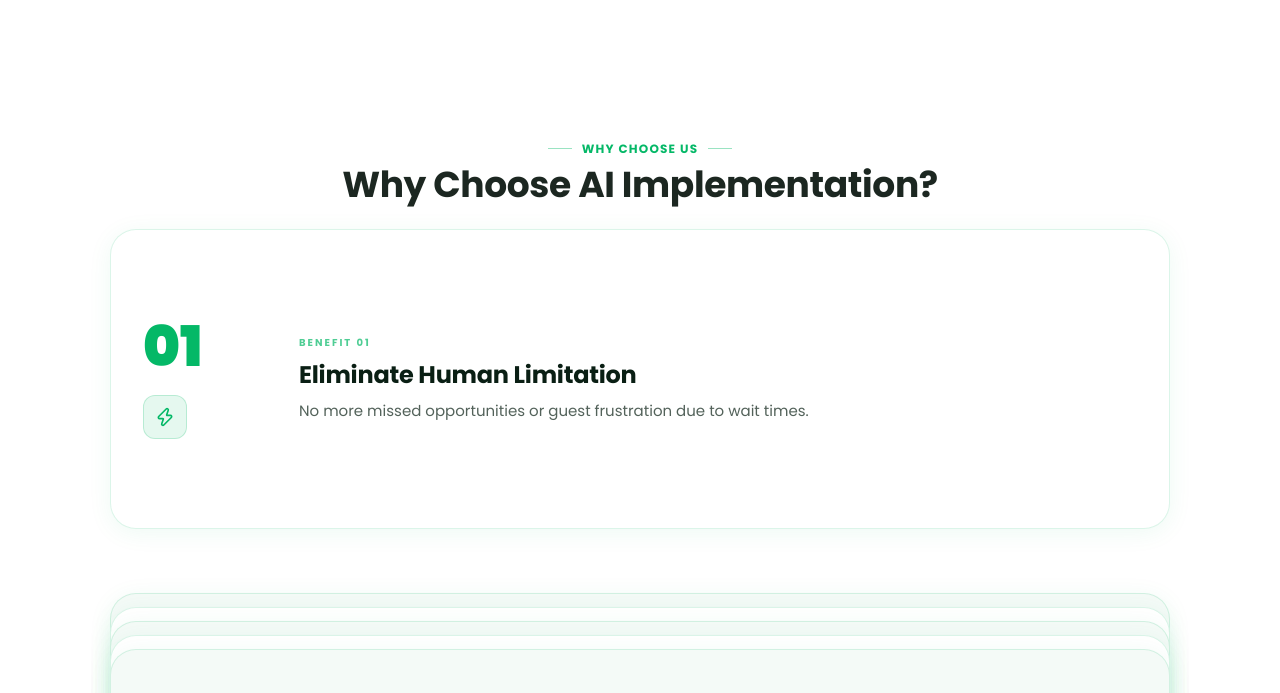
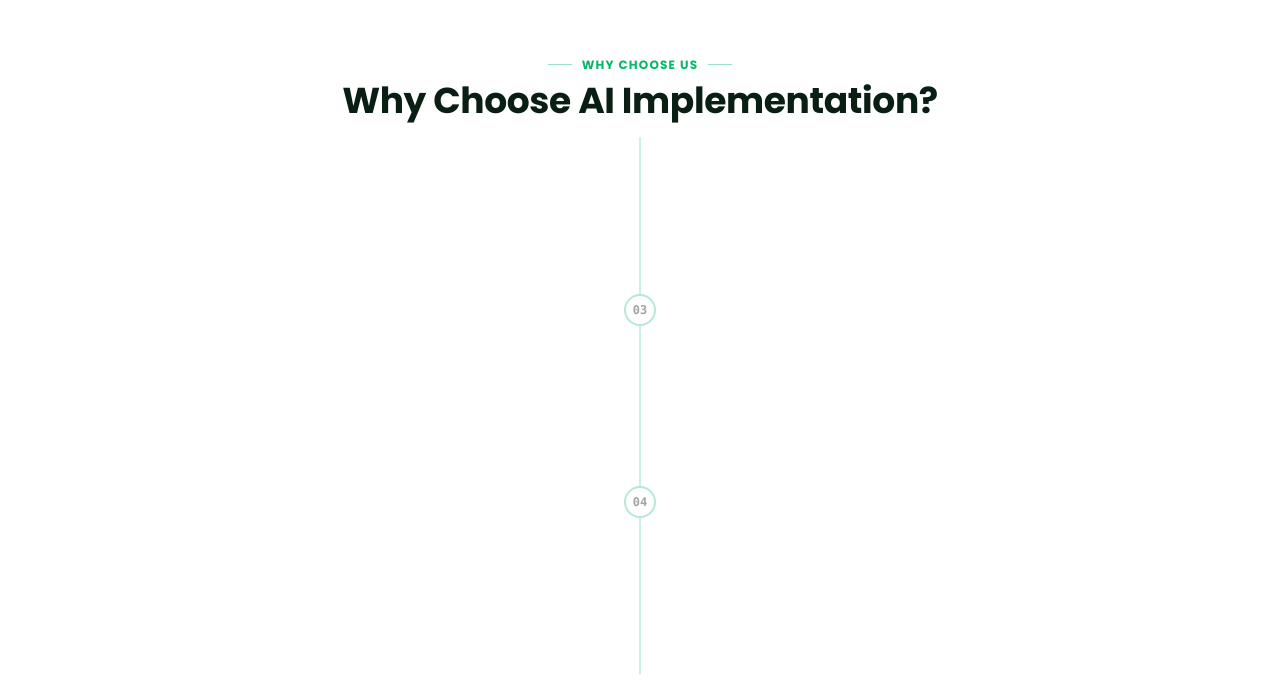
Before and after one commit to exile-automate/exile-automate-website, a Next.js app: page / in a window 1280 px wide. Shown: the part 2807-3500 px from the top of the page. Built offline with nearby package versions, Linux system fonts and the light colour scheme.

Commit message:
Redesign Why Choose Us section as vertical scroll-driven timeline

```diff
--- a/src/components/WhyChooseStack.tsx
+++ b/src/components/WhyChooseStack.tsx
@@ -2,87 +2,55 @@
 
 import { useRef, useState, useEffect } from "react";
 import Link from "next/link";
-import {
-  ArrowRight,
-  Zap,
-  TrendingUp,
-  Users,
-  CheckCircle2,
-  Clock,
-  Sparkles,
-  type LucideIcon,
-} from "lucide-react";
+import { ArrowRight, Check } from "lucide-react";
 
-/* ------------------------------------------------------------------ */
-/*  Data                                                               */
-/* ------------------------------------------------------------------ */
-
-interface BenefitCard {
+interface Benefit {
   number: string;
   title: string;
   description: string;
-  Icon: LucideIcon;
 }
 
-const BENEFITS: BenefitCard[] = [
+const BENEFITS: Benefit[] = [
   {
     number: "01",
     title: "Eliminate Human Limitation",
     description:
       "No more missed opportunities or guest frustration due to wait times.",
-    Icon: Zap,
   },
   {
     number: "02",
     title: "Radical Cost Efficiency",
     description:
       "Significantly save on labor costs while increasing output.",
-    Icon: TrendingUp,
   },
   {
     number: "03",
     title: "Infinite Scalability",
     description:
       "Scale your operations to peak hours and beyond without hiring more staff.",
-    Icon: Users,
   },
   {
     number: "04",
     title: "Consistent Excellence",
     description:
       "Deliver a high-quality, standardized experience to every client, every time.",
-    Icon: CheckCircle2,
   },
   {
     number: "05",
     title: "24/7/365 Connectivity",
     description:
       'Your business stays "awake" and responsive even when your team is off-duty.',
-    Icon: Clock,
   },
   {
     number: "06",
     title: "Purpose Over Product",
     description:
-      "This isn\u2019t just business for us. It\u2019s about restoring time, peace, and possibility.",
-    Icon: Sparkles,
+      "This isn’t just business for us. It’s about restoring time, peace, and possibility.",
   },
 ];
 
-/* ------------------------------------------------------------------ */
-/*  Scroll constants — single source of truth                          */
-/* ------------------------------------------------------------------ */
-
-const CARD_COUNT = BENEFITS.length; // 6
-const STEP_VH = 28; // vh of scroll per card transition
-const PIN_VH = (CARD_COUNT - 1) * STEP_VH; // 140vh pin distance
-const SECTION_VH = PIN_VH + 100; // 240vh total section height
-const PEEK_PX = 14; // px of previous card exposed at top edge
-const TRAVEL_DISTANCE = 350; // px distance incoming card travels from below
-
-/* ------------------------------------------------------------------ */
-/*  Component                                                          */
-/* ------------------------------------------------------------------ */
+const BENEFIT_COUNT = BENEFITS.length; // 6
+const SECTION_VH = 280; // 280vh generous scroll distance for 6 nodes
 
 export default function WhyChooseStack() {
   const sectionRef = useRef<HTMLDivElement>(null);
@@ -90,12 +58,11 @@ export default function WhyChooseStack() {
   const [prefersReducedMotion, setPrefersReducedMotion] = useState(false);
   const [isMobile, setIsMobile] = useState(false);
 
-  /* Detect reduced motion & mobile once on mount */
+  /* Detect reduced motion & mobile */
   useEffect(() => {
     const mql = window.matchMedia("(prefers-reduced-motion: reduce)");
     setPrefersReducedMotion(mql.matches);
-    const handler = (e: MediaQueryListEvent) =>
-      setPrefersReducedMotion(e.matches);
+    const handler = (e: MediaQueryListEvent) => setPrefersReducedMotion(e.matches);
     mql.addEventListener("change", handler);
 
     const checkMobile = () => setIsMobile(window.innerWidth < 768);
@@ -108,9 +75,9 @@ export default function WhyChooseStack() {
     };
   }, []);
 
-  /* Scroll listener — continuous progress calculation */
+  /* Scroll progress listener */
   useEffect(() => {
-    if (prefersReducedMotion || isMobile) return;
+    if (prefersReducedMotion) return;
 
     let ticking = false;
 
@@ -120,11 +87,20 @@ export default function WhyChooseStack() {
           const section = sectionRef.current;
           if (section) {
             const rect = section.getBoundingClientRect();
+            if (isMobile) {
+              // Mobile scroll progress relative to viewport center
+              const totalH = rect.height;
+              const scrolled = window.innerHeight * 0.65 - rect.top;
+              const p = Math.min(Math.max(scrolled / totalH, 0), 1);
+              setProgress(p);
+            } else {
+              // Desktop pinned sticky section progress
               const pinDistance = rect.height - window.innerHeight;
               if (pinDistance > 0) {
                 const scrolled = -rect.top;
                 const p = Math.min(Math.max(scrolled / pinDistance, 0), 1);
                 setProgress(p);
+              }
             }
           }
           ticking = false;
@@ -138,37 +114,109 @@ export default function WhyChooseStack() {
     return () => window.removeEventListener("scroll", handleScroll);
   }, [prefersReducedMotion, isMobile]);
 
-  /* ---- Mobile / reduced-motion: simple vertical list ---- */
+  /* ---- Mobile / Reduced Motion View (< 768px) ---- */
   if (isMobile || prefersReducedMotion) {
+    const mobileLineHeightPercent = Math.min(progress * 100, 100);
+
     return (
-      <section className="bg-transparent relative z-10 py-16 px-6 sm:px-8">
-        {/* Header */}
-        <div className="text-center max-w-3xl mx-auto mb-10 flex flex-col items-center gap-2">
+      <section
+        ref={sectionRef}
+        className="bg-transparent relative z-10 py-16 px-6 sm:px-8 overflow-x-hidden"
+      >
+        {/* Section Header */}
+        <div className="text-center max-w-3xl mx-auto mb-14 flex flex-col items-center gap-2">
           <span className="text-xs font-bold uppercase tracking-widest text-[#04B867] font-heading flex items-center gap-2.5">
             <span className="h-px w-6 bg-[#04B867]/40" />
             WHY CHOOSE US
             <span className="h-px w-6 bg-[#04B867]/40" />
           </span>
-          <h2 className="text-2xl sm:text-3xl lg:text-4xl font-extrabold tracking-tight font-heading text-foreground">
+          <h2 className="text-2xl sm:text-3xl font-extrabold tracking-tight font-heading text-[#0a1f14]">
             Why Choose AI Implementation?
           </h2>
         </div>
 
-        {/* Cards — simple stack */}
-        <div className="mx-auto max-w-[1060px] flex flex-col gap-5">
-          {BENEFITS.map((card) => (
-            <BenefitCardUI key={card.number} card={card} contentOpacity={1} />
-          ))}
+        {/* Mobile Vertical Timeline */}
+        <div className="relative max-w-lg mx-auto pl-10 pr-2">
+          {/* Base Inactive Vertical Line */}
+          <div className="absolute left-[19px] top-4 bottom-4 w-0.5 bg-[#04B867]/20 rounded-full" />
+
+          {/* Active Growing Green Line */}
+          <div
+            style={{ height: `${mobileLineHeightPercent}%` }}
+            className="absolute left-[19px] top-4 w-0.5 bg-[#04B867] shadow-[0_0_10px_rgba(4,184,103,0.5)] rounded-full transition-all duration-75 ease-out"
+          />
+
+          <div className="flex flex-col gap-12">
+            {BENEFITS.map((item, i) => {
+              const targetP = i / (BENEFIT_COUNT - 1);
+              const isPassed = progress >= targetP - 0.05;
+
+              let itemOpacity = 0;
+              let itemTranslateY = 16;
+              if (progress >= targetP - 0.1) {
+                const t = Math.min((progress - (targetP - 0.1)) / 0.1, 1);
+                itemOpacity = t;
+                itemTranslateY = (1 - t) * 16;
+              }
+
+              return (
+                <div key={item.number} className="relative flex flex-col gap-1.5">
+                  {/* Circular Node Marker */}
+                  <div
+                    className={`absolute -left-[31px] top-0.5 w-6 h-6 rounded-full border-2 flex items-center justify-center transition-all duration-300 z-10 ${
+                      isPassed
+                        ? "border-[#04B867] bg-[#04B867] text-white shadow-[0_0_12px_rgba(4,184,103,0.4)] scale-110"
+                        : "border-[#04B867]/30 bg-white text-[#0a1f14]/40"
+                    }`}
+                  >
+                    {isPassed ? (
+                      <Check className="w-3.5 h-3.5 stroke-[3]" />
+                    ) : (
+                      <span className="text-[9px] font-bold font-mono">
+                        {item.number}
+                      </span>
+                    )}
                   </div>
 
-        {/* CTA */}
+                  {/* Content */}
+                  <div
+                    style={{
+                      opacity: itemOpacity,
+                      transform: `translateY(${itemTranslateY}px)`,
+                      transition: "opacity 0.25s ease-out, transform 0.25s ease-out",
+                    }}
+                    className="flex flex-col gap-1 text-left"
+                  >
+                    <span className="text-[11px] font-bold uppercase tracking-widest text-[#04B867] font-mono">
+                      BENEFIT {item.number}
+                    </span>
+                    <h3 className="text-lg font-extrabold text-[#0a1f14] font-heading leading-snug">
+                      {item.title}
+                    </h3>
+                    <p className="text-sm text-[#0a1f14]/75 leading-relaxed font-sans">
+                      {item.description}
+                    </p>
+                  </div>
+                </div>
+              );
+            })}
+          </div>
+        </div>
+
+        {/* CTA Block */}
         <CTABlock />
       </section>
     );
   }
 
-  /* ---- Desktop: scroll-driven stacking cards ---- */
-  const cardProgress = progress * (CARD_COUNT - 1); // 0.0 to 5.0 continuous float
+  /* ---- Desktop Vertical Timeline View (≥ 768px) ---- */
+  const nodeGapPx = 180; // Vertical spacing between nodes
+  const totalTrackHeight = (BENEFIT_COUNT - 1) * nodeGapPx; // 900px total length
+  const activeLineHeightPx = progress * totalTrackHeight;
+
+  // Track vertical translation so current active node stays near screen center
+  const maxTrackTranslateY = totalTrackHeight - 260;
+  const trackTranslateY = progress * maxTrackTranslateY;
 
   return (
     <section
@@ -177,166 +225,143 @@ export default function WhyChooseStack() {
         position: "relative",
         height: `${SECTION_VH}vh`,
       }}
-      className="bg-transparent"
+      className="bg-transparent relative z-10"
     >
-      {/* Sticky viewport-locked container */}
+      {/* Sticky Viewport Container */}
       <div
         style={{
           position: "sticky",
           top: 0,
           height: "100vh",
         }}
-        className="flex flex-col items-center justify-center overflow-hidden px-5"
+        className="flex flex-col justify-between py-10 overflow-hidden"
       >
-        {/* Section header */}
-        <div className="text-center max-w-3xl mx-auto mb-6 flex flex-col items-center gap-2 shrink-0">
+        {/* Fixed Top Section Header */}
+        <div className="text-center max-w-3xl mx-auto px-6 flex flex-col items-center gap-2 shrink-0 z-20">
           <span className="text-xs font-bold uppercase tracking-widest text-[#04B867] font-heading flex items-center gap-2.5">
             <span className="h-px w-6 bg-[#04B867]/40" />
             WHY CHOOSE US
             <span className="h-px w-6 bg-[#04B867]/40" />
           </span>
-          <h2 className="text-2xl sm:text-3xl lg:text-4xl font-extrabold tracking-tight font-heading text-foreground">
+          <h2 className="text-3xl lg:text-4xl font-extrabold tracking-tight font-heading text-[#0a1f14]">
             Why Choose AI Implementation?
           </h2>
         </div>
 
-        {/* Card stack area */}
+        {/* Central Timeline Animation Stage */}
+        <div className="relative w-full flex-1 max-w-5xl mx-auto overflow-hidden my-4 flex items-center justify-center">
           <div
-          className="relative w-full"
             style={{
-            maxWidth: 1060,
-            height: 370,
+              transform: `translate3d(0, ${-trackTranslateY}px, 0)`,
+              willChange: "transform",
             }}
+            className="relative w-full transition-transform duration-75 ease-out flex flex-col items-center"
           >
-          {BENEFITS.map((card, i) => {
-            // 1. Calculate Y position
-            let y = 0;
-            if (cardProgress >= i) {
-              // Settled in stack
-              y = i * PEEK_PX;
-            } else if (cardProgress > i - 1) {
-              // Transitioning from below
-              const t = cardProgress - (i - 1); // 0 -> 1
-              y = (1 - t) * TRAVEL_DISTANCE + i * PEEK_PX;
+            {/* Central Base Line (Inactive) */}
+            <div
+              style={{ height: `${totalTrackHeight}px` }}
+              className="absolute left-1/2 -translate-x-1/2 top-4 w-0.5 bg-[#04B867]/20 rounded-full z-0"
+            />
+
+            {/* Central Active Green Progress Line */}
+            <div
+              style={{ height: `${activeLineHeightPx}px` }}
+              className="absolute left-1/2 -translate-x-1/2 top-4 w-0.5 bg-[#04B867] shadow-[0_0_14px_rgba(4,184,103,0.5)] rounded-full z-0 transition-all duration-75 ease-out"
+            />
+
+            {/* Nodes and Alternating Content Items */}
+            <div className="relative w-full flex flex-col items-center" style={{ gap: `${nodeGapPx - 32}px` }}>
+              {BENEFITS.map((item, i) => {
+                const targetP = i / (BENEFIT_COUNT - 1);
+                const isPassed = progress >= targetP - 0.03;
+                const isRightSide = i % 2 === 0; // 01 right, 02 left, 03 right, 04 left, 05 right, 06 left
+
+                let opacity = 0;
+                let translateY = 20;
+
+                const startReveal = Math.max(targetP - 0.12, 0);
+                const endReveal = targetP;
+
+                if (progress >= startReveal) {
+                  if (progress >= endReveal) {
+                    opacity = 1;
+                    translateY = 0;
                   } else {
-              // Below viewport / stack
-              y = TRAVEL_DISTANCE + i * PEEK_PX;
+                    const t = (progress - startReveal) / (endReveal - startReveal);
+                    opacity = t;
+                    translateY = (1 - t) * 20;
                   }
-
-            // 2. Calculate Content Opacity
-            // Active card (diff ~ 0) -> opacity 1
-            // Fades in when incoming (-1 < diff < 0), fades out when covered (0 < diff < 1)
-            const diff = cardProgress - i;
-            let contentOpacity = 0;
-            if (diff >= -1 && diff <= 1) {
-              contentOpacity = 1 - Math.abs(diff);
                 }
-            contentOpacity = Math.min(Math.max(contentOpacity, 0), 1);
 
                 return (
                   <div
-                key={card.number}
+                    key={item.number}
+                    className="relative w-full flex items-center justify-center min-h-[44px]"
+                  >
+                    {/* Central Node Circle */}
+                    <div
+                      className={`relative z-20 w-8 h-8 rounded-full border-2 flex items-center justify-center font-mono text-xs font-bold transition-all duration-300 ${
+                        isPassed
+                          ? "border-[#04B867] bg-[#04B867] text-white shadow-[0_0_16px_rgba(4,184,103,0.5)] scale-110"
+                          : "border-[#04B867]/30 bg-white text-[#0a1f14]/40"
+                      }`}
+                    >
+                      {isPassed ? (
+                        <Check className="w-4 h-4 stroke-[3]" />
+                      ) : (
+                        <span>{item.number}</span>
+                      )}
+                    </div>
+
+                    {/* Alternating Content Box */}
+                    <div
                       style={{
-                  position: "absolute",
-                  inset: 0,
-                  height: 300,
-                  zIndex: i + 1,
-                  transform: `translate3d(0, ${y}px, 0)`,
-                  willChange: "transform",
+                        opacity,
+                        transform: `translateY(${translateY}px)`,
+                        visibility: opacity > 0.01 ? "visible" : "hidden",
+                        transition: "opacity 0.2s ease-out, transform 0.2s ease-out",
                       }}
+                      className={`absolute top-1/2 -translate-y-1/2 w-[42%] flex flex-col ${
+                        isRightSide
+                          ? "left-[54%] text-left items-start pr-6"
+                          : "right-[54%] text-right items-end pl-6"
+                      }`}
                     >
-                <BenefitCardUI
-                  card={card}
-                  subtle={i % 2 === 1}
-                  contentOpacity={contentOpacity}
-                />
+                      <span className="text-xs font-bold uppercase tracking-widest text-[#04B867] font-mono mb-1">
+                        BENEFIT {item.number}
+                      </span>
+                      <h3 className="text-xl lg:text-2xl font-extrabold text-[#0a1f14] font-heading leading-snug mb-2">
+                        {item.title}
+                      </h3>
+                      <p className="text-sm lg:text-base text-[#0a1f14]/75 leading-relaxed font-sans max-w-sm">
+                        {item.description}
+                      </p>
+                    </div>
                   </div>
                 );
               })}
             </div>
+          </div>
+        </div>
 
-        {/* CTA — always visible below the stack */}
+        {/* Footer CTA Block */}
         <CTABlock />
       </div>
     </section>
   );
 }
 
-/* ------------------------------------------------------------------ */
-/*  Sub-components                                                     */
-/* ------------------------------------------------------------------ */
-
-function BenefitCardUI({
-  card,
-  subtle,
-  contentOpacity = 1,
-}: {
-  card: BenefitCard;
-  subtle?: boolean;
-  contentOpacity?: number;
-}) {
-  const { number, title, description, Icon } = card;
-
-  return (
-    <div
-      className="w-full h-full rounded-[26px] border flex flex-col sm:flex-row items-stretch overflow-hidden relative"
-      style={{
-        background: subtle ? "#F4FAF7" : "#FFFFFF",
-        borderColor: "rgba(4,184,103,0.14)",
-        boxShadow: "0 4px 24px rgba(4,184,103,0.07)",
-        minHeight: 300,
-      }}
-    >
-      {/* Internal content wrapper — opacity controlled dynamically, hidden when contentOpacity === 0 */}
-      <div
-        className="w-full h-full flex flex-col sm:flex-row items-stretch"
-        style={{
-          opacity: contentOpacity,
-          visibility: contentOpacity > 0.01 ? "visible" : "hidden",
-          pointerEvents: contentOpacity > 0.5 ? "auto" : "none",
-        }}
-      >
-        {/* Left column — number + icon */}
-        <div className="flex flex-row sm:flex-col items-center sm:items-start justify-center gap-4 sm:gap-5 px-8 py-6 sm:py-8 sm:w-[180px] shrink-0">
-          <span
-            className="font-heading font-black leading-none text-[#04B867] select-none"
-            style={{ fontSize: 56 }}
-          >
-            {number}
-          </span>
-          <div className="h-11 w-11 rounded-xl bg-[#04B867]/10 border border-[#04B867]/20 flex items-center justify-center shrink-0">
-            <Icon className="h-5 w-5 text-[#04B867]" />
-          </div>
-        </div>
-
-        {/* Right column — label, title, description */}
-        <div className="flex flex-col justify-center gap-2 px-8 pb-8 sm:py-8 sm:pl-2 sm:pr-10 flex-1">
-          <span className="text-[10px] font-bold uppercase tracking-[0.2em] text-[#04B867]/70 font-heading">
-            BENEFIT {number}
-          </span>
-          <h3 className="text-xl sm:text-2xl font-extrabold tracking-tight text-[#0a1f14] font-heading leading-snug">
-            {title}
-          </h3>
-          <p className="text-sm sm:text-[15px] text-[#0a1f14]/70 leading-relaxed font-sans max-w-lg">
-            {description}
-          </p>
-        </div>
-      </div>
-    </div>
-  );
-}
-
 function CTABlock() {
   return (
-    <div className="mt-6 flex flex-col items-center gap-1.5 shrink-0">
+    <div className="mt-4 flex flex-col items-center gap-1.5 shrink-0 z-20">
       <Link
         href="/booking"
-        className="inline-flex h-12 items-center justify-center gap-2 rounded-full bg-[#04B867] px-8 text-sm font-bold text-white shadow-md shadow-primary/25 hover:bg-primary-hover hover:scale-[1.02] active:scale-[0.98] transition-all font-heading"
+        className="inline-flex h-12 items-center justify-center gap-2 rounded-full bg-[#04B867] px-8 text-sm font-bold text-white shadow-md shadow-[#04B867]/25 hover:bg-[#039e58] hover:scale-[1.02] active:scale-[0.98] transition-all font-heading"
       >
         Schedule Your Scoping Consultation
         <ArrowRight className="h-4 w-4" />
       </Link>
-      <span className="text-[11px] text-muted font-medium font-sans">
+      <span className="text-[11px] text-[#0a1f14]/60 font-medium font-sans">
         * Free operational audit mapping included
       </span>
     </div>
```
Lines whose indentation alone changed are shown as unchanged.
